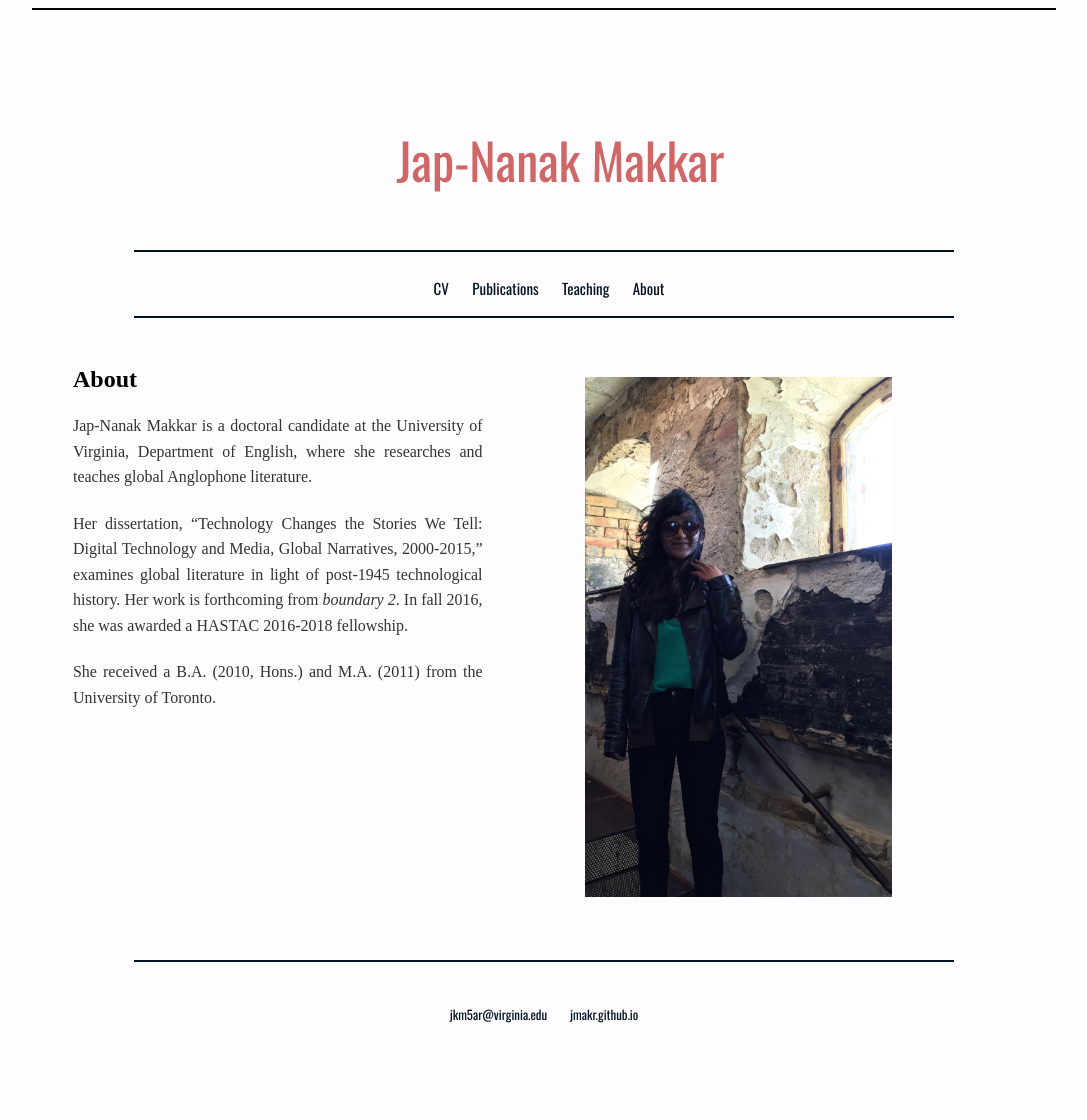
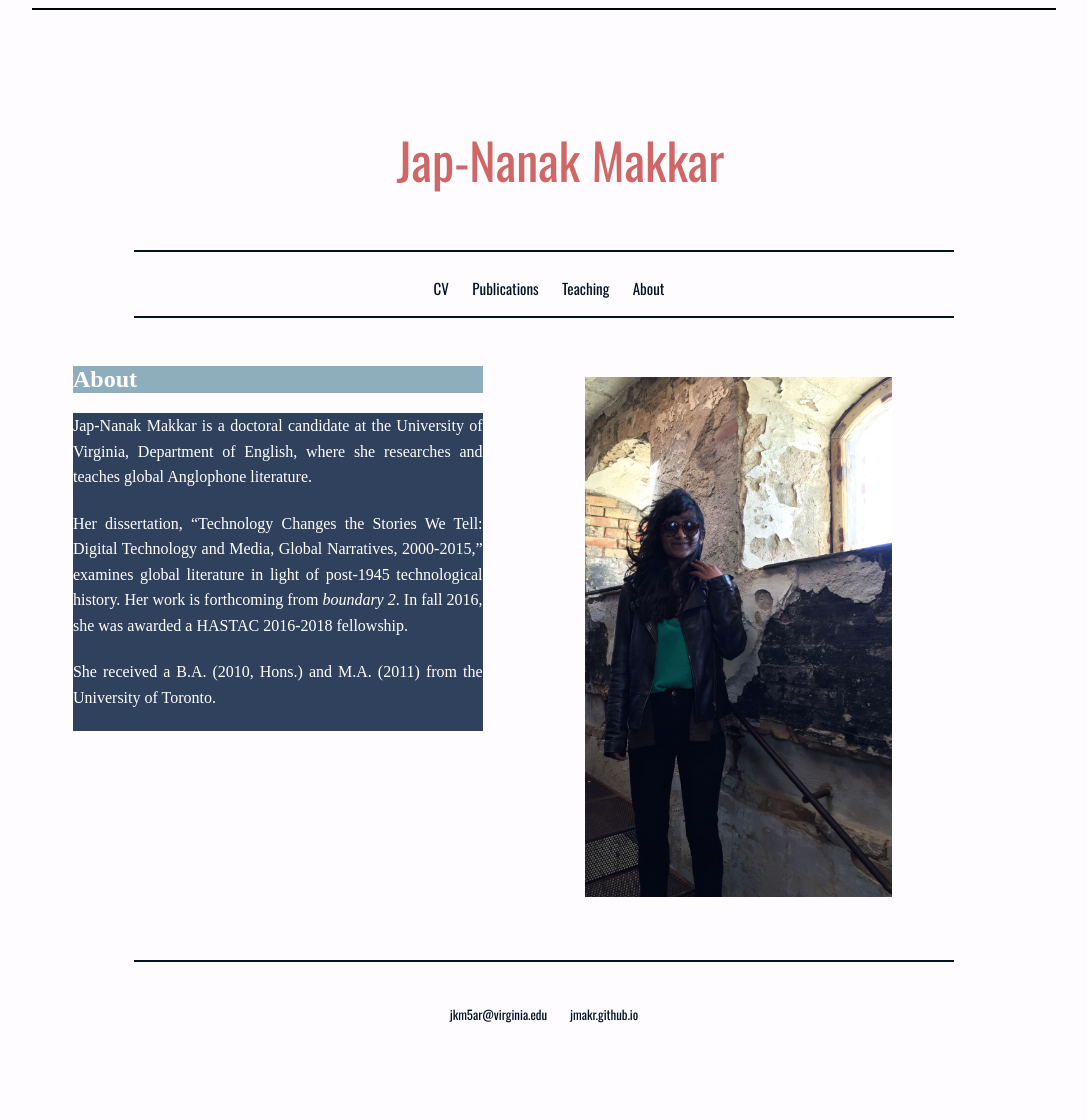
Before and after one commit to jmakr/jmakr.github.io, a Jekyll site: the page built from index.html, in a window 1280 px wide. Shown: the whole page, without its empty margins (96-1183 px from the left). Built offline with Jekyll 4.4.1, drawn with Linux system fonts in a browser that asks for light colours; some web fonts are replaced.

Commit message:
Update main.css

```diff
--- a/css/main.css
+++ b/css/main.css
@@ -129,7 +129,8 @@ a:hover {
 
 h2 {
     font-size: 1.5em;
-    color:black;
+    background-color:#8EAEBD;
+    color:white;
     font-family: 'Quattrocento', serif;
 }
 
@@ -176,7 +177,8 @@ p2 {
     font-family: 'Quattrocento', serif;
     font-size: 1.0em;
     line-height: 1.6em;
-    color: #333;
+    color: white;
+    background-color:#30415D;
     display: block;
     text-align:justify;
     padding-bottom:5%;
```
